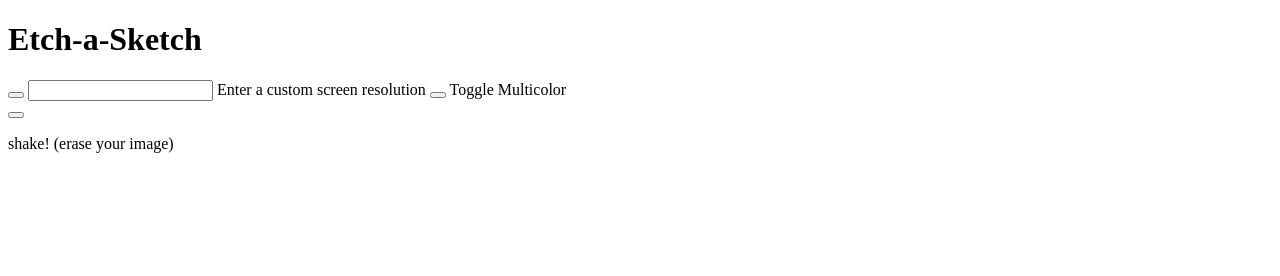
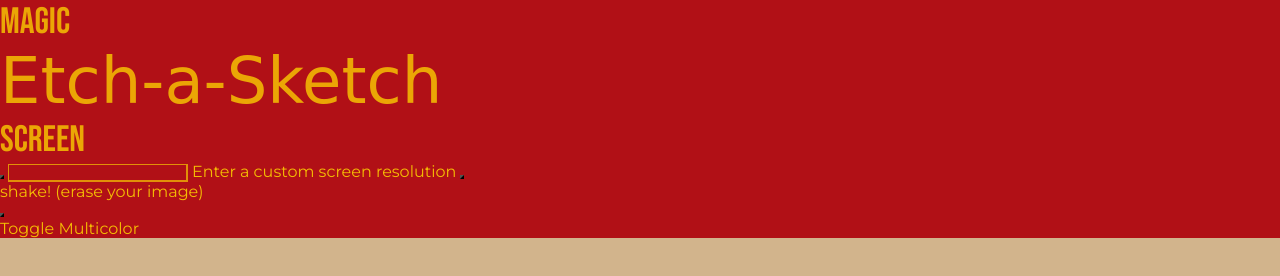
Before and after one commit to Beans4u/odin-JS-etch-a-sketch, a plain HTML site: page index.html in a window 1280 px wide. Drawn offline with Linux system fonts and the light colour scheme; a web font is replaced by a local one.

Commit message:
feat(ui): impl theme style and refactor selectors

```diff
--- a/index.html
+++ b/index.html
@@ -4,28 +4,37 @@
     <meta charset="UTF-8" />
     <meta name="viewport" content="width=device-width, initial-scale=1.0" />
     <title>Etch-a-Sketch</title>
+    <link rel="stylesheet" href="style.css" />
   </head>
   <body>
-    <div id="toy-surface">
-      <h1 id="logo">Etch-a-Sketch</h1>
+    <div id="etch-a-sketch-container">
+      <div class="toy-surface">
+        <h1 class="logo magic-screen-logo">MAGIC</h1>
+        <h1 class="logo etch-a-sketch-logo">Etch-a-Sketch</h1>
+        <h1 class="logo magic-screen-logo">SCREEN</h1>
 
-      <div id="drawing-screen"></div>
+        <div class="drawing-screen"></div>
 
-      <div id="custom-resolution-buttons">
-        <form>
-          <button id="btn-set-resolution"></button>
-          <input id="custom-screen-resolution" />
-          <label>Enter a custom screen resolution</label>
+        <div id="toy-control-panel">
+          <form>
+            <button class="btn-set-resolution"></button>
+            <input
+              id="screen-controls"
+              class="custom-screen-resolution"
+            />
+            <label for="screen-controls"
+              >Enter a custom screen resolution</label
+            >
 
-          <button id="btn-multicolor-toggle"></button>
-          <label>Toggle Multicolor</label>
-        </form>
+            <button class="btn-shake-toy"></button>
+            <p class="shake-toy-text">shake! (erase your image)</p>
+
+            <button class="btn-multicolor-toggle"></button>
+            <p class="multicolor-status-label">Toggle Multicolor</p>
+          </form>
+        </div>
       </div>
-    </div>
-
-    <div id="shake-toy-container">
-      <button id="btn-shake-toy"></button>
-      <p id="shake-toy-text">shake! (erase your image)</p>
+      </div>
     </div>
   </body>
 </html>
--- /dev/null
+++ b/style.css
@@ -0,0 +1,93 @@
+/* - - - - - - - - - App Logo: - - - - - - - - - - */
+@import url('https://fonts.googleapis.com/css2?family=Bebas+Neue&family=Montserrat:ital,wght@0,100..900;1,100..900&family=Style+Script&display=swap');
+
+/* - - - - - - - - - Global reset: - - - - - - - - - - */
+* {
+  margin: 0;
+  padding: 0;
+  box-sizing: border-box;
+}
+
+/* - - - - - - - - - App Colors: - - - - - - - - - - */
+:root {
+  --logo-gold: #ffd900ef;
+  /* (Etch-a-Sketch branded name on top of device) */
+
+  --classic-red: #b11016;
+  /* (container colour in that classic 70s red) */
+
+  --screen-gray: #bababa;
+  /* (drawing screen) */
+
+  --knob-white: #f5f5f5;
+  /* (the dials that move the pen on the toy will be buttons for user) */
+
+  --warm-sandstone: #d2b48c;
+  /* (for the toy to "sit" on something so it's not just floating on a white page) */
+
+  --text-color: #ffd900da;
+
+  --text-shadow: text-shadow: 1px 1px 0px rgba(0, 0, 0, 0.2);
+}
+
+body {
+  background-color: var(--warm-sandstone);
+}
+p,
+label {
+  color: var(--text-color);
+  font-size: 1em;
+  text-shadow: var(--text-shadow);
+  font-family: 'Montserrat', sans-serif;
+  font-optical-sizing: auto;
+  font-weight: 400;
+  font-style: normal;
+}
+
+/* - - - - - - - - - Structure & Style: - - - - - - - - - - */
+#etch-a-sketch-container {
+}
+/* (position Etch-a-Sketch app from edge of page) */
+
+.toy-surface {
+  background-color: var(--classic-red);
+}
+/* (container and frame of Etch-a-Skech which will house BUTTONS and INPUT) */
+
+.drawing-screen {
+  background-color: var(--screen-gray);
+}
+/* (where the user will draw, and where screenPixels live, possibly child items to inherit common styles or effects) */
+
+/* - - - - - - - - - Logo - - - - - - - - - - */
+
+.logo {
+  color: var(--logo-gold);
+  text-shadow: var(--text-shadow);
+  opacity: 0.8;
+}
+.etch-a-sketch-logo {
+  font-family: 'Style Script', cursive;
+  font-size: 4em;
+  font-weight: 400;
+  font-style: normal;
+}
+.magic-screen-logo {
+  font-family: 'Bebas Neue', sans-serif;
+  font-size: 2.3em;
+  font-weight: 100;
+  font-style: normal;
+}
+
+/* - - - - - - - - - Dynamic Elements - - - - - - - - - - */
+button {
+  background-color: var(--knob-white);
+}
+
+.custom-screen-resolution {
+  background-color: var(--classic-red);
+  border-style: solid;
+  border-color: #ffd900a2;
+  border-width: 1px 2px 2px 1px;
+}
+/* input */
```
